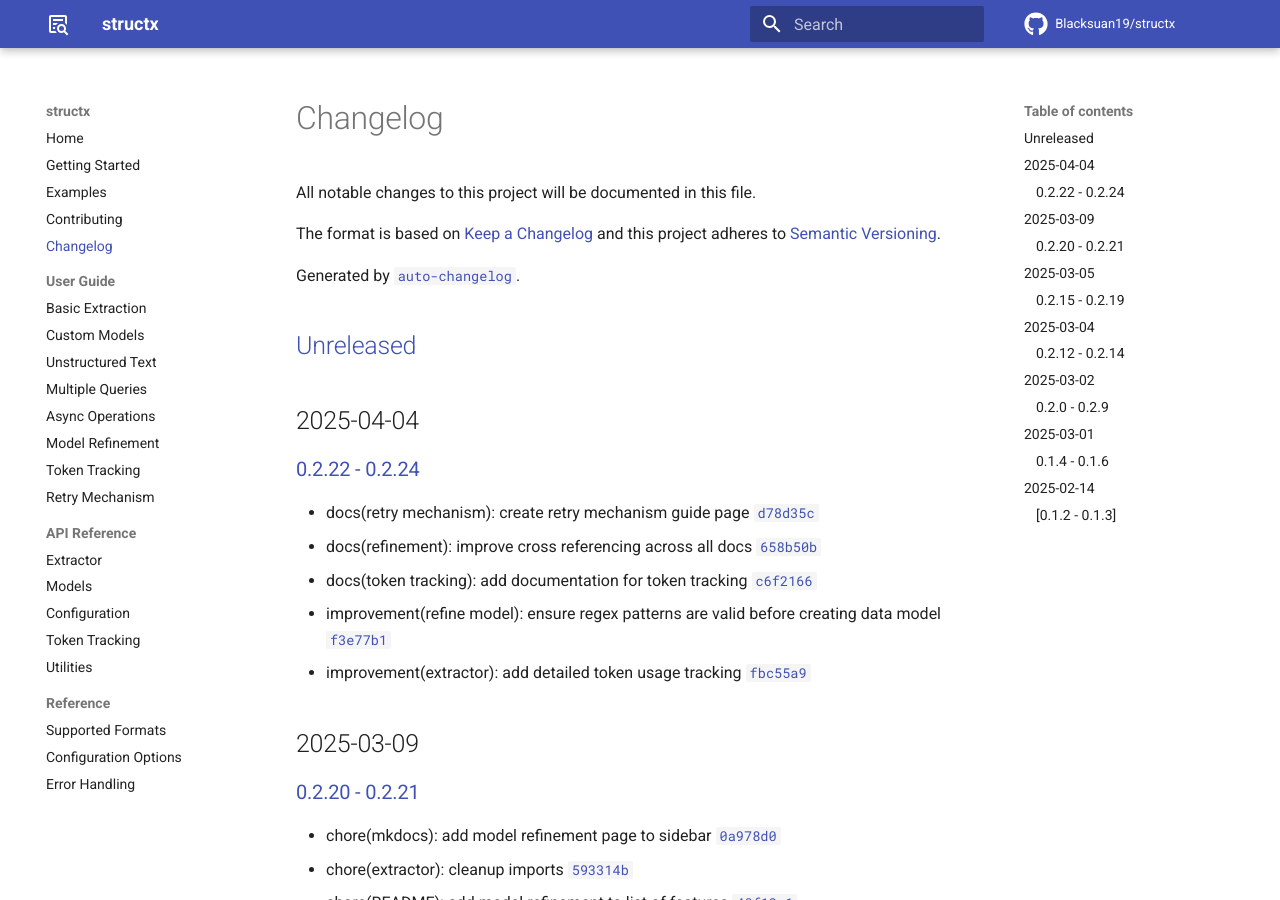
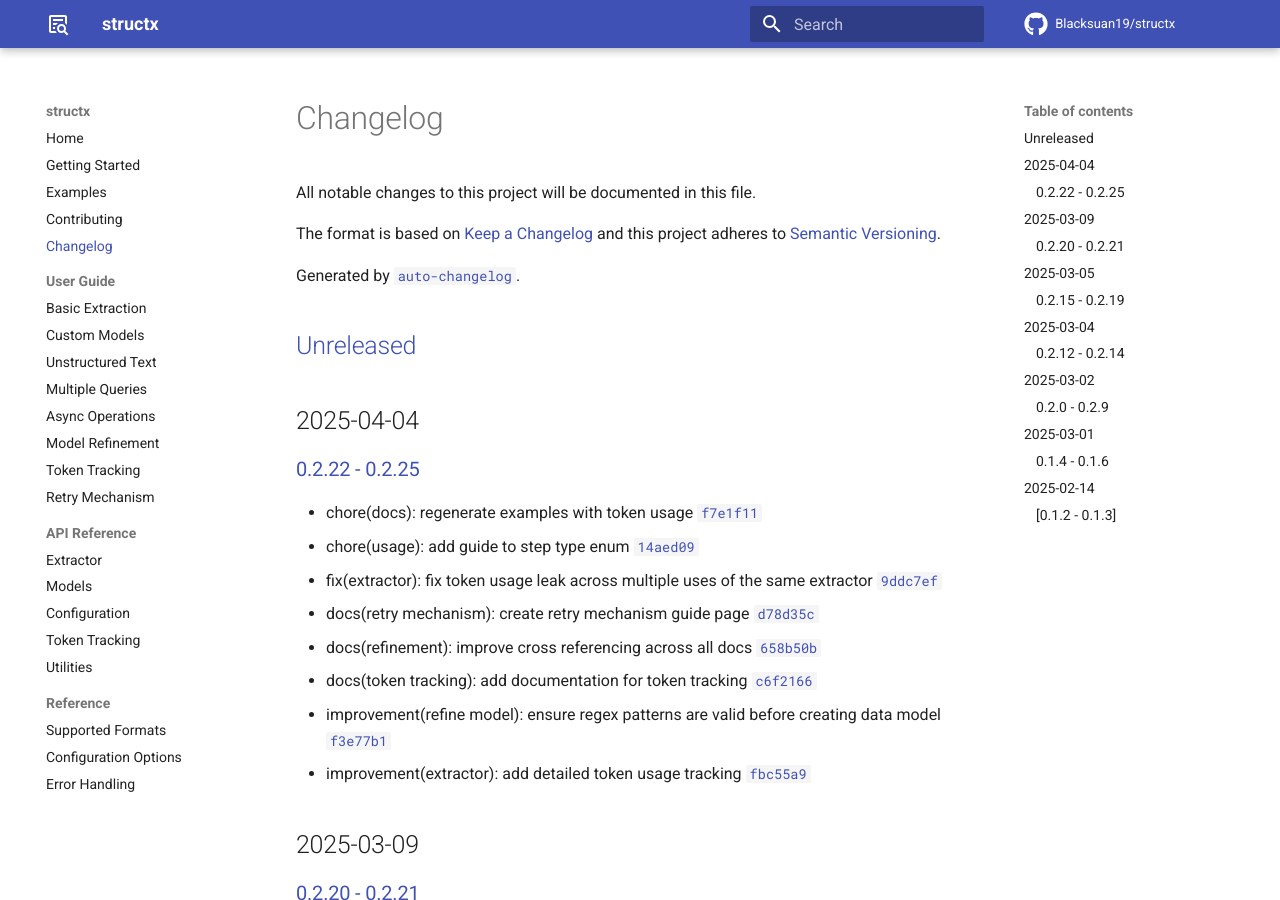
Before and after one commit to Blacksuan19/structx, an MkDocs documentation site: the page built from docs/changelog.md, in a window 1280 px wide and 900 px high. Built offline with MkDocs 1.6.1 and Material for MkDocs 9.7.7, drawn with Linux system fonts in a browser that asks for light colours; comment, search, counter and statistics services are not loaded.

Commit message:
docs(changelog): regenerate changelog for 0.2.25

```diff
--- a/docs/changelog.md
+++ b/docs/changelog.md
@@ -7,12 +7,15 @@ and this project adheres to [Semantic Versioning](https://semver.org/spec/v2.0.0
 
 Generated by [`auto-changelog`](https://github.com/CookPete/auto-changelog).
 
-## [Unreleased](https://github.com/Blacksuan19/structx/compare/0.2.24...HEAD)
+## [Unreleased](https://github.com/Blacksuan19/structx/compare/0.2.25...HEAD)
 
 ## 2025-04-04
 
-### [0.2.22 - 0.2.24](https://github.com/Blacksuan19/structx/compare/0.2.21...0.2.24)
+### [0.2.22 - 0.2.25](https://github.com/Blacksuan19/structx/compare/0.2.21...0.2.25)
 
+- chore(docs): regenerate examples with token usage [`f7e1f11`](https://github.com/Blacksuan19/structx/commit/f7e1f1172477db853b82b234dd662c829a7f2d8d)
+- chore(usage): add guide to step type enum [`14aed09`](https://github.com/Blacksuan19/structx/commit/14aed09f50e0ae230f6f94dac7a9a3be882337e0)
+- fix(extractor): fix token usage leak across multiple uses of the same extractor [`9ddc7ef`](https://github.com/Blacksuan19/structx/commit/9ddc7efdc0ad4188d8cb9d5ce9a5295ddd4a2cd7)
 - docs(retry mechanism): create retry mechanism guide page [`d78d35c`](https://github.com/Blacksuan19/structx/commit/d78d35c26be76e40e1ffd2b2fd6b995cb1d0d54c)
 - docs(refinement): improve cross referencing across all docs [`658b50b`](https://github.com/Blacksuan19/structx/commit/658b50b968a9c49352f0943235b0c617ac45fd3e)
 - docs(token tracking): add documentation for token tracking [`c6f2166`](https://github.com/Blacksuan19/structx/commit/c6f2166acf69c835908f9d11698422e881ce1111)
```
